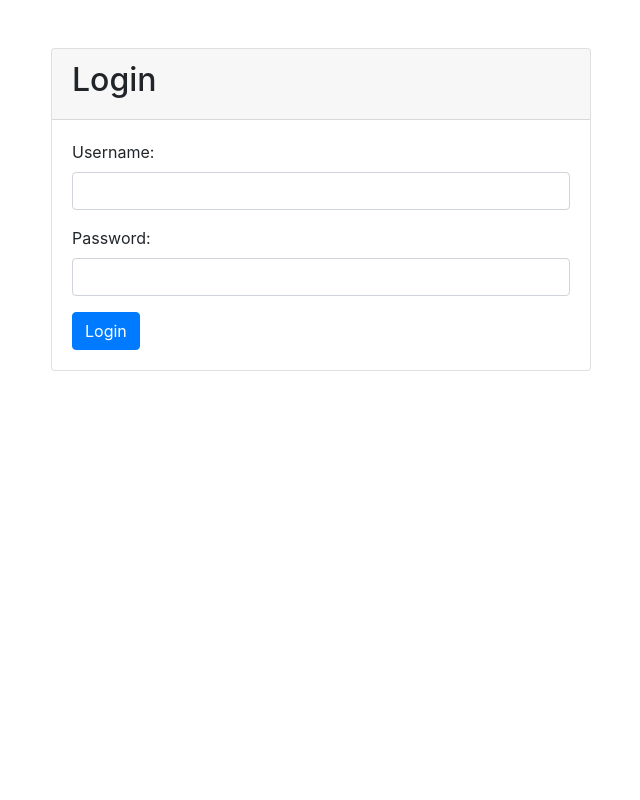
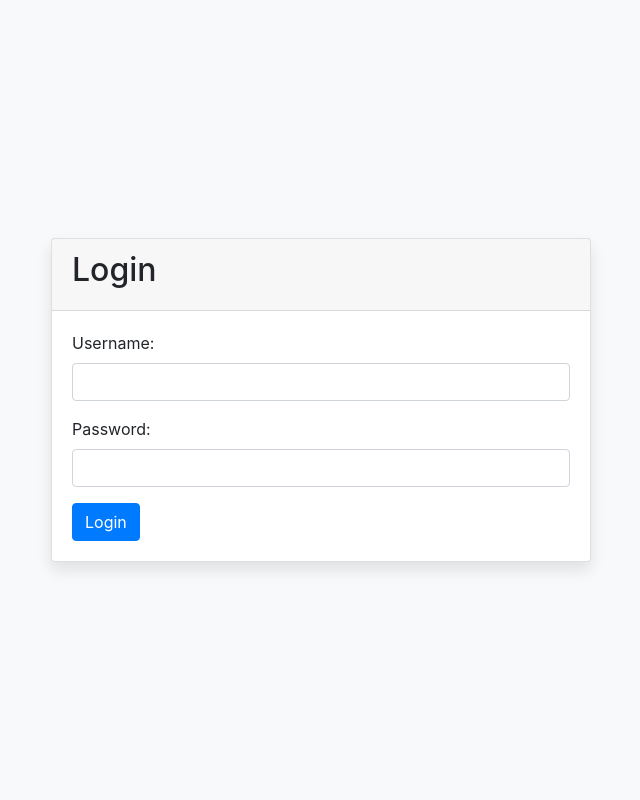
Before and after one commit to CalebCheptumo/ChurchManagement, a Django app: page / in a window 1280 px wide. Shown: the whole page, without its empty margins (319-959 px from the left). Run offline with Django 5.2, Linux system fonts and the light colour scheme; some libraries are stand-ins or nearby versions.

Commit message:
style: Styled login page

```diff
--- a/ChurchManagment/auth_app/templates/login.html
+++ b/ChurchManagment/auth_app/templates/login.html
@@ -6,12 +6,29 @@
     <title>Login</title>
     <!-- Bootstrap CSS -->
     <link href="https://stackpath.bootstrapcdn.com/bootstrap/4.5.0/css/bootstrap.min.css" rel="stylesheet">
+    <style>
+        body {
+            background-color: #f8f9fa;
+            display: flex;
+            justify-content: center;
+            align-items: center;
+            height: 100vh;
+            margin: 0;
+        }
+        .card {
+            box-shadow: 0 0.5rem 1rem 0 rgba(0, 0, 0, 0.1);
+        }
+        .btn-primary {
+            background-color: #007bff;
+            border-color: #007bff;
+        }
+    </style>
 </head>
 <body>
     <div class="container">
         <div class="row justify-content-center">
             <div class="col-md-6">
-                <div class="card mt-5">
+                <div class="card">
                     <div class="card-header">
                         <h2>Login</h2>
                     </div>
```
